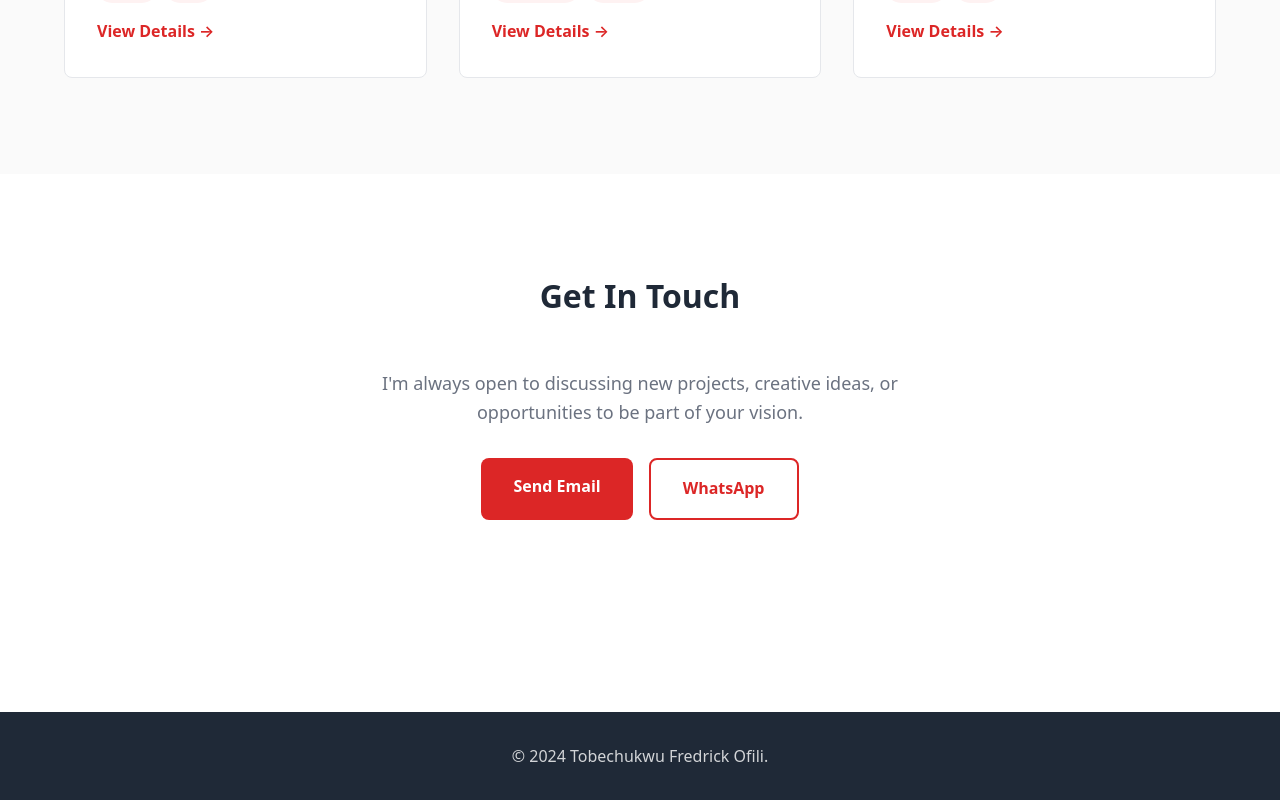
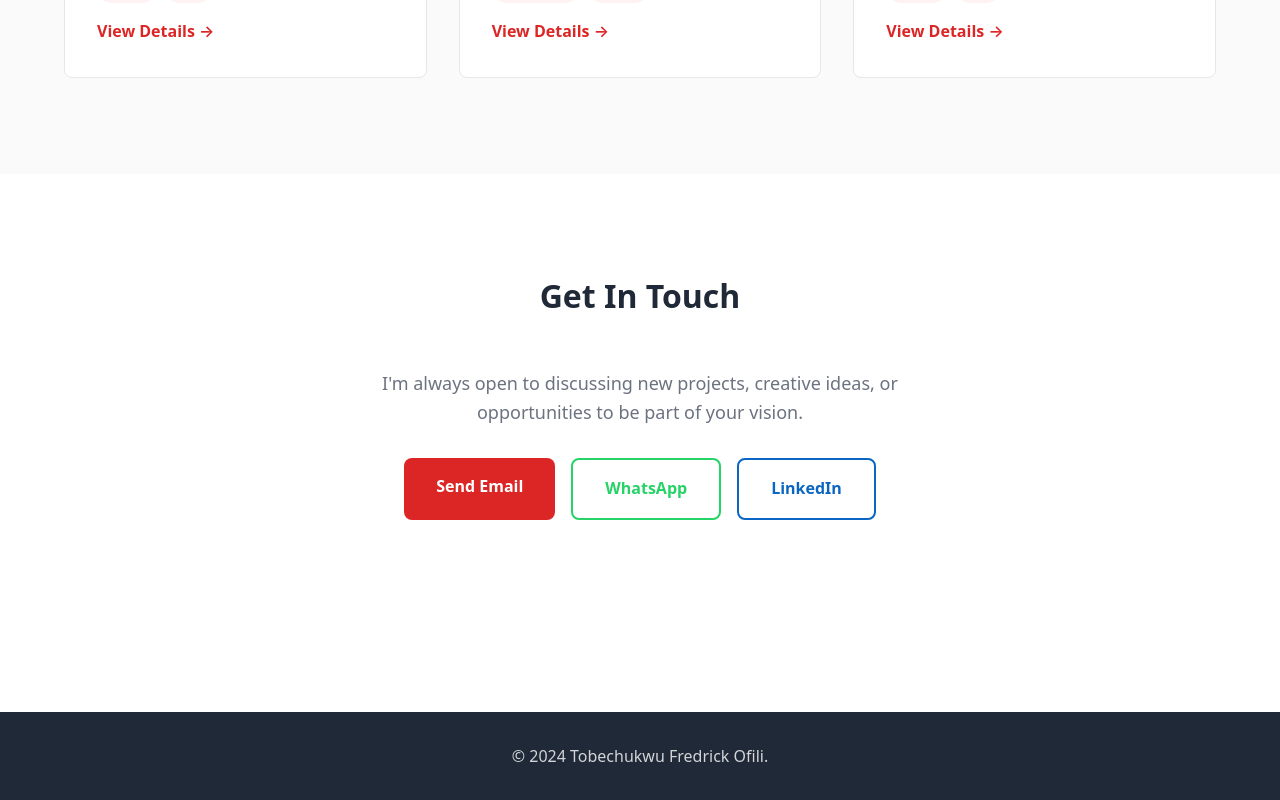
Before and after one commit to TobeOf17/portfolio-project, a React (Vite) app: page / in a window 1280 px wide. Shown: the part 1510-2310 px from the top of the page. Built offline with nearby package versions, Linux system fonts and the light colour scheme.

Commit message:
Adding linkedin and whatsapp buttons plus passport

```diff
--- a/src/index.css
+++ b/src/index.css
@@ -10,6 +10,12 @@
   --color-brand: #dc2626;
   --color-brand-hover: #b91c1c;
   --color-brand-light: #fef2f2;
+  --color-whatsapp: #25d366;
+  --color-whatsapp-hover: #20ba5a;
+  --color-whatsapp-light: #f0fdf4;
+  --color-linkedin: #0a66c2;
+  --color-linkedin-hover: #004182;
+  --color-linkedin-light: #eff6ff;
   --color-text-primary: #1f2937;
   --color-text-secondary: #6b7280;
   --color-border: #e5e7eb;
@@ -73,6 +79,28 @@ a:hover { color: var(--color-brand-hover); }
 .btn-outline:hover {
   background: var(--color-brand-light);
   color: var(--color-brand);
+}
+
+.btn-whatsapp {
+  background: transparent;
+  color: var(--color-whatsapp);
+  border: 2px solid var(--color-whatsapp);
+}
+
+.btn-whatsapp:hover {
+  background: var(--color-whatsapp-light);
+  color: var(--color-whatsapp);
+}
+
+.btn-linkedin {
+  background: transparent;
+  color: var(--color-linkedin);
+  border: 2px solid var(--color-linkedin);
+}
+
+.btn-linkedin:hover {
+  background: var(--color-linkedin-light);
+  color: var(--color-linkedin);
 }
 
 /* Navbar */
--- a/src/pages/Home.jsx
+++ b/src/pages/Home.jsx
@@ -38,7 +38,7 @@ function Home() {
         </div>
       </section>
 
-      <section id="projects" className="section" style={{ backgroundColor: '#fafafa' }}>
+      <section id="projects" className="section projects-section">
         <div className="container">
           <h2>My Projects</h2>
           <div className="projects-grid">
@@ -85,8 +85,11 @@ function Home() {
             </p>
             <div className="contact-cta">
               <a href="mailto:ofilitobe@gmail.com" className="btn">Send Email</a>
-              <a href="https://wa.me/2349067051794" className="btn btn-outline" target="_blank" rel="noopener noreferrer">
+              <a href="https://wa.me/2349067051794" className="btn btn-whatsapp" target="_blank" rel="noopener noreferrer">
                 WhatsApp
+              </a>
+              <a href="https://linkedin.com/in/tobechukwu-ofili" className="btn btn-linkedin" target="_blank" rel="noopener noreferrer">
+                LinkedIn
               </a>
             </div>
           </div>
```
Also changed, not shown: public/passport.JPG (added).
